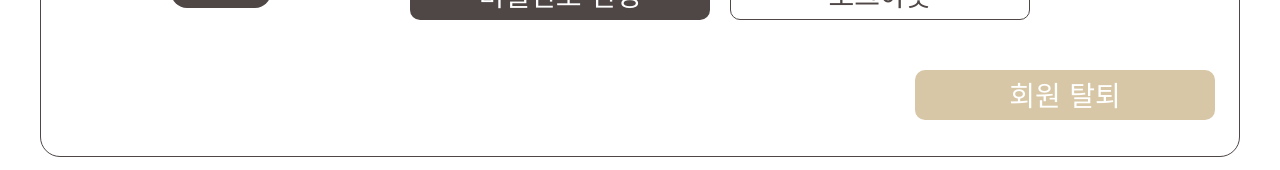
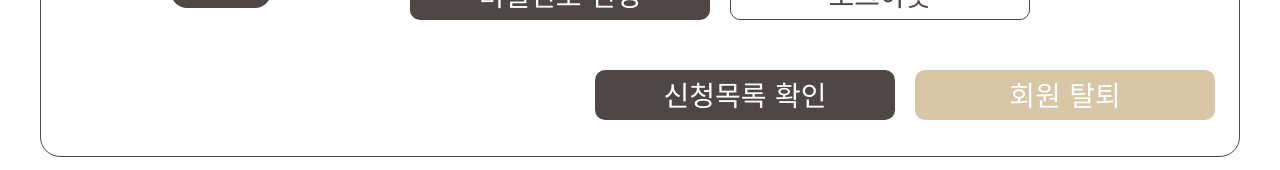
Before and after one commit to ShaWorld/ShaWorld-Frontend, a Next.js app: page /mypage in a window 1280 px wide. Shown: the part 594-764 px from the top of the page. Built offline with nearby package versions, Linux system fonts and the light colour scheme; no server answers.

Commit message:
<MyPage> add new Button for check applyList

```diff
--- a/components/MyPage/index.tsx
+++ b/components/MyPage/index.tsx
@@ -169,9 +169,12 @@ const MyPage: FC = () => {
               </S.ChangePasswordButton>
               <S.LogoutButton onClick={logout}>로그아웃</S.LogoutButton>
             </S.ButtonWrapper>
-            <S.SignOutButton onClick={() => modalOn("signOutConfirm")}>
-              회원 탈퇴
-            </S.SignOutButton>
+            <S.BottomButtonWrapper>
+              <S.ConfirmListButton>신청목록 확인</S.ConfirmListButton>
+              <S.SignOutButton onClick={() => modalOn("signOutConfirm")}>
+                회원 탈퇴
+              </S.SignOutButton>
+            </S.BottomButtonWrapper>
           </S.InfoFormWrapper>
         </S.ContentsWrapper>
       </S.Wrapper>
--- a/components/MyPage/style.tsx
+++ b/components/MyPage/style.tsx
@@ -181,6 +181,27 @@ export const LogoutButton = styled.button`
   cursor: pointer;
 `;
 
+export const BottomButtonWrapper = styled.div`
+  width: 620px;
+  height: 50px;
+  margin-top: 50px;
+  margin-left: 185px;
+  display: flex;
+  justify-content: space-between;
+`;
+
+export const ConfirmListButton = styled.button`
+  width: 300px;
+  height: 50px;
+  color: #fff;
+  background: #4f4646;
+  border-radius: 10px;
+  font-size: 28px;
+  border: none;
+  outline: none;
+  cursor: pointer;
+`;
+
 export const SignOutButton = styled.button`
   width: 300px;
   height: 50px;
@@ -191,6 +212,4 @@ export const SignOutButton = styled.button`
   border: none;
   outline: none;
   cursor: pointer;
-  margin-top: 50px;
-  margin-left: 505px;
 `;
```
